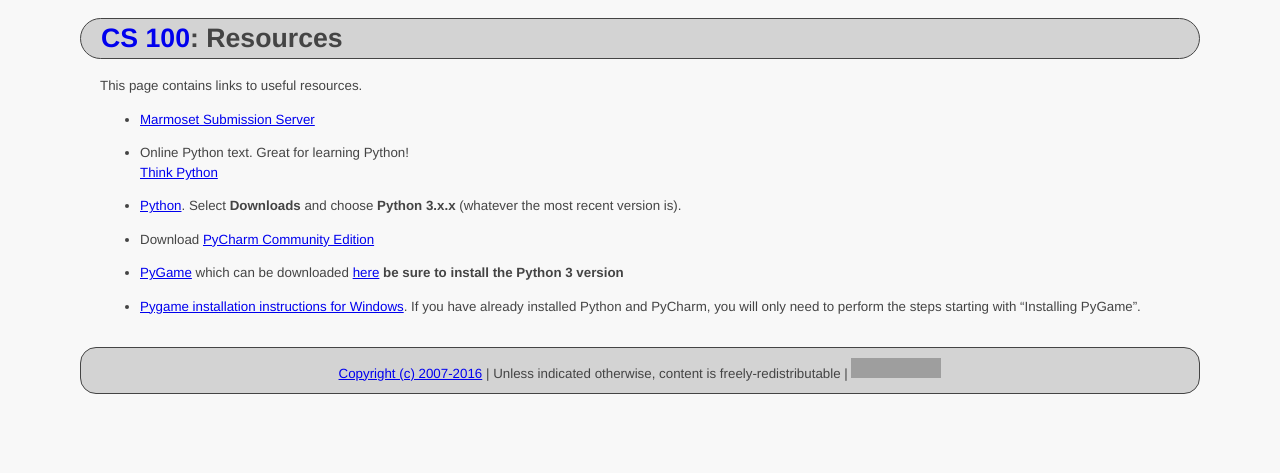
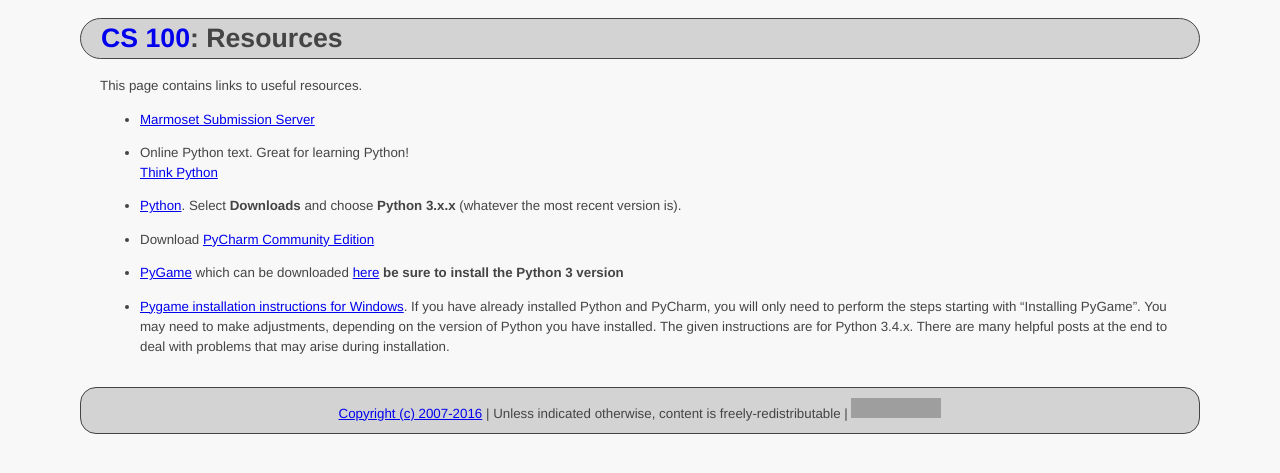
Before and after one commit to ycpcs/cs100-fall2016, a Jekyll site: the page built from resources/index.md, in a window 1280 px wide. Shown: the top 473 px of the page. Built offline with Jekyll 4.4.1, drawn with Linux system fonts in a browser that asks for light colours; grey boxes are pictures that could not be loaded.

Commit message:
pygame installation for Window

```diff
--- a/resources/index.md
+++ b/resources/index.md
@@ -17,4 +17,4 @@
 
  - [PyGame](http://www.pygame.org/hifi.html) which can be downloaded [here](http://www.pygame.org/download.shtml) **be sure to install the Python 3 version**
 
- - [Pygame installation instructions for Windows](https://skellykiernan.wordpress.com/2015/01/04/python-pygame-install/).  If you have already installed Python and PyCharm, you will only need to perform the steps starting with "Installing PyGame".
+ - [Pygame installation instructions for Windows](https://skellykiernan.wordpress.com/2015/01/04/python-pygame-install/).  If you have already installed Python and PyCharm, you will only need to perform the steps starting with "Installing PyGame".  You may need to make adjustments, depending on the version of Python you have installed.  The given instructions are for Python 3.4.x.  There are many helpful posts at the end to deal with problems that may arise during installation.
```
